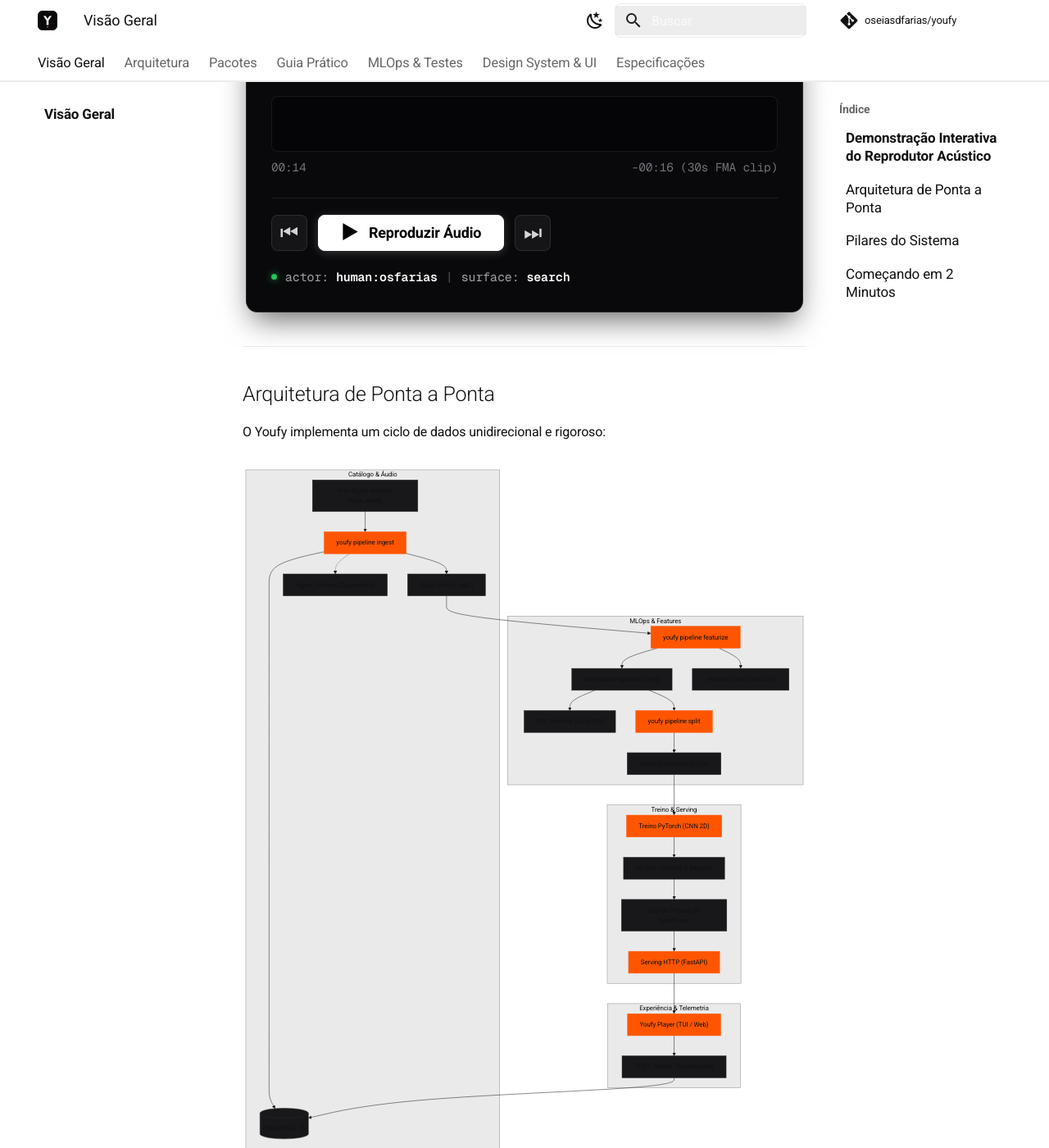
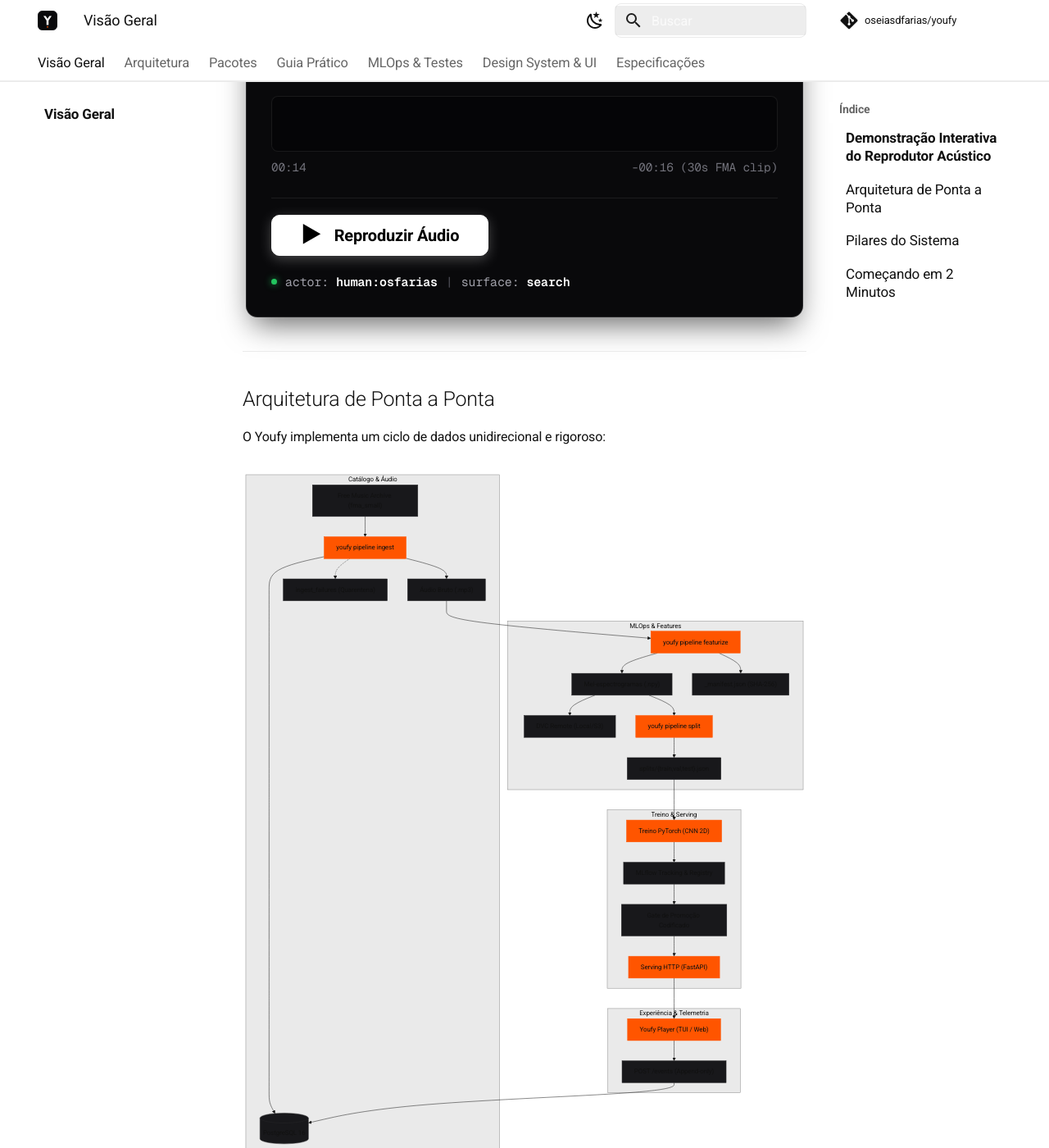
Before and after one commit to Oseiasdfarias/youfy, an MkDocs documentation site: the page built from docs/index.md, in a window 1280 px wide and 1400 px high, scrolled down 1086 px. Shown: the whole window at 82% size. Built offline with MkDocs 1.6.1 and Material for MkDocs 9.7.7, drawn with Linux system fonts in a browser that asks for light colours; comment, search, counter and statistics services are not loaded.

Commit message:
feat(player): substituir controles pequenos por botao de reproducao hero destacado

```diff
--- a/docs/index.md
+++ b/docs/index.md
@@ -189,19 +189,11 @@
 
   <!-- Controls Bar & Telemetry Indicator -->
   <div style="display: flex; justify-content: space-between; align-items: center; border-top: 1px solid rgba(255, 255, 255, 0.08); padding-top: 1rem; flex-wrap: wrap; gap: 1rem;">
-    <!-- Media Buttons (Larger & with Action Name) -->
-    <div style="display: flex; align-items: center; gap: 0.65rem;">
-      <button class="youfy-ctrl-btn" onclick="prevTrack()" title="Faixa Anterior">
-        <span>⏮</span>
-      </button>
-      <button class="youfy-play-btn-pill" id="btn-player-play" onclick="togglePlaySynth()" title="Reproduzir / Pausar">
-        <span id="player-play-icon" style="font-size: 1.15rem; line-height: 1;">▶</span>
-        <span id="player-play-text" style="letter-spacing: -0.01em;">Reproduzir Áudio</span>
-      </button>
-      <button class="youfy-ctrl-btn" onclick="nextTrack()" title="Próxima Faixa">
-        <span>⏭</span>
-      </button>
-    </div>
+    <!-- Large Prominent Play Button -->
+    <button class="youfy-play-btn-hero" id="btn-player-play" onclick="togglePlaySynth()" title="Reproduzir / Pausar Áudio">
+      <span id="player-play-icon" style="font-size: 1.35rem; line-height: 1; display: inline-flex; align-items: center;">▶</span>
+      <span id="player-play-text" style="letter-spacing: -0.01em; font-size: 1rem;">Reproduzir Áudio</span>
+    </button>
 
     <!-- Telemetry Indicator -->
     <div style="display: flex; align-items: center; gap: 0.5rem; font-family: var(--md-font-code); font-size: 0.75rem; color: #a1a1aa;">
--- a/docs/stylesheets/vercel.css
+++ b/docs/stylesheets/vercel.css
@@ -300,17 +300,40 @@
   transform: scale(1.05);
 }
 
+.youfy-play-btn-hero {
+  height: 50px;
+  padding: 0 1.75rem;
+  border-radius: 10px;
+  background: #ffffff;
+  color: #000000;
+  font-size: 0.95rem;
+  font-weight: 700;
+  display: inline-flex;
+  align-items: center;
+  gap: 0.75rem;
+  border: 1px solid #ffffff;
+  cursor: pointer;
+  transition: all 0.15s ease;
+  box-shadow: 0 4px 16px rgba(255, 255, 255, 0.25);
+}
+
+.youfy-play-btn-hero:hover {
+  background: #f4f4f5;
+  transform: scale(1.03);
+  box-shadow: 0 6px 24px rgba(255, 255, 255, 0.4);
+}
+
 .youfy-play-btn-pill {
-  height: 44px;
-  padding: 0 1.35rem;
+  height: 48px;
+  padding: 0 1.5rem;
   border-radius: 8px;
   background: #ffffff;
   color: #000000;
-  font-size: 0.9rem;
+  font-size: 0.95rem;
   font-weight: 700;
   display: inline-flex;
   align-items: center;
-  gap: 0.6rem;
+  gap: 0.65rem;
   border: 1px solid #ffffff;
   cursor: pointer;
   transition: all 0.15s ease;
```
